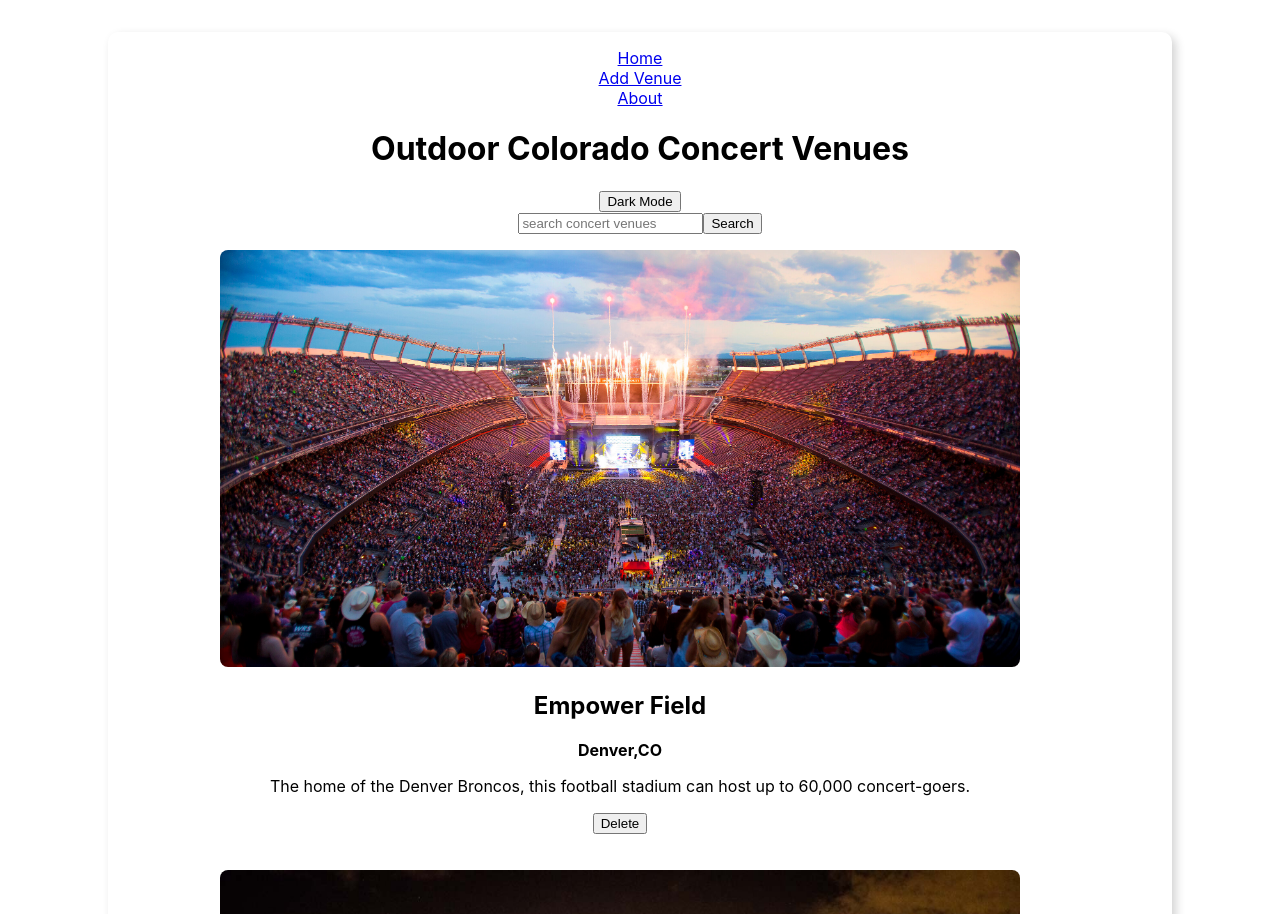
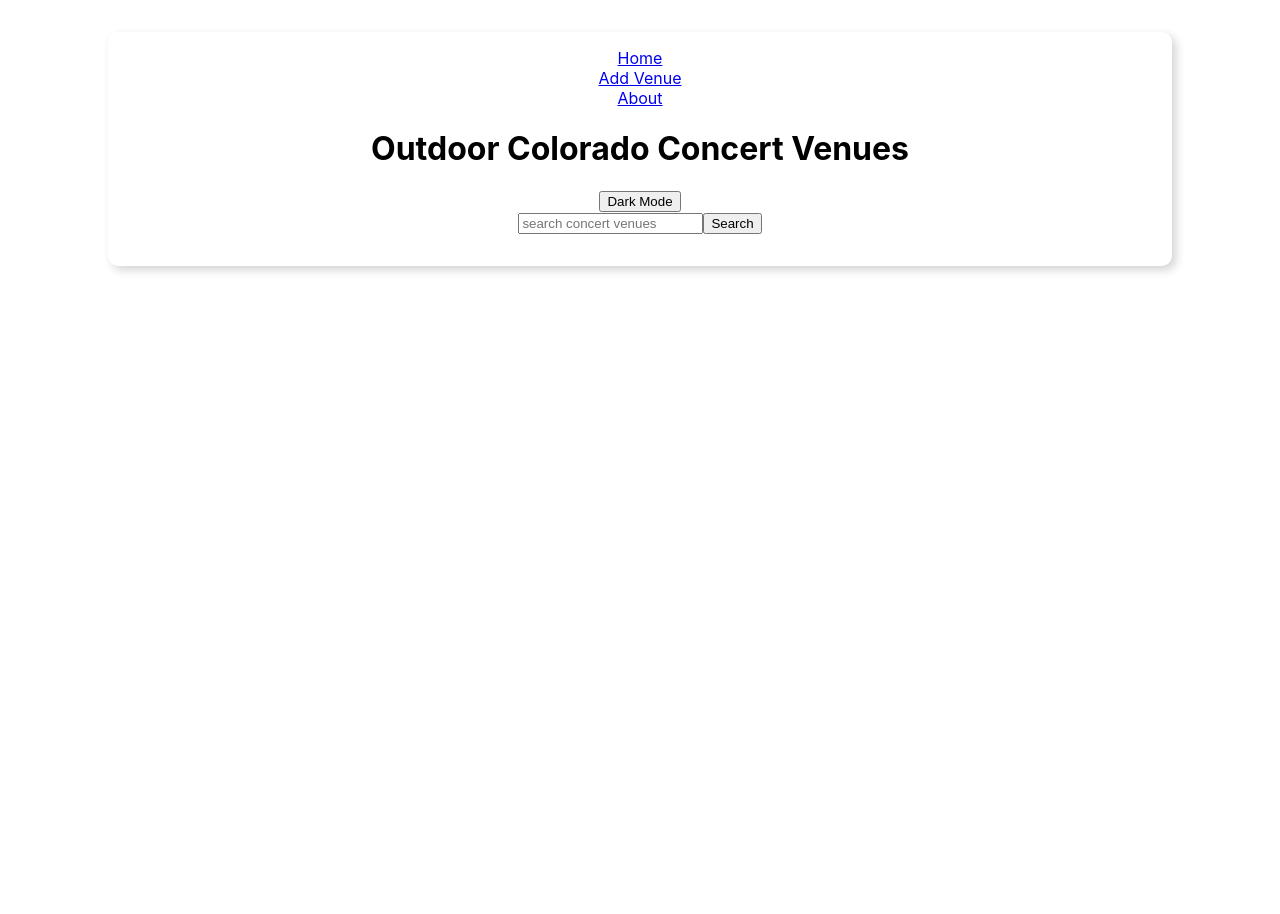
Before and after one commit to kmac303/Phase-2-Project, a React (Create React App) app: page / in a window 1280 px wide. Shown: the top 914 px of the page. After the commit the page ends 800 px from the top, so only its background shows below. Built offline with nearby package versions, Linux system fonts and the light colour scheme; data requests are answered from the project's data file.

Commit message:
Initializing VenueCard component

```diff
--- a/src/VenueCard.js
+++ b/src/VenueCard.js
@@ -1,37 +1,9 @@
 import React from "react";
-import Button from 'react-bootstrap/Button';
-import Card from 'react-bootstrap/Card';
-//this component is for each individual venue
-function VenueCard({venue, onDeleteVenue}) {
-    //destructuring the venue object
-    const {image, description, name, location, id} = venue;
-//handles deleting a venue
-    function handleDelete() {
-        fetch(`http://localhost:3000/venues/${id}`, {
-            method: "DELETE"
-        })
-        .then((r) => r.json())
-        .then(() => {
-            onDeleteVenue(id);
-        })
-    }
+
+function VenueCard() {
     return (
-        <ul className="card">
-            <Card style={{ width: '50rem' }}>
-                <Card.Img variant="top" src={image} />
-                <Card.Body>
-                    <Card.Title><h2>{name}</h2></Card.Title>
-                    <Card.Subtitle><b>{location}</b></Card.Subtitle>
-                    <Card.Text>
-                    {description}
-                    </Card.Text>
-                    <Button variant="primary" onClick={handleDelete}>Delete</Button>
-                </Card.Body>
-            </Card>
-            <br/>
-            <p></p>
-        </ul>
-    )
+        null
+     )
 }
 
 export default VenueCard;
```
